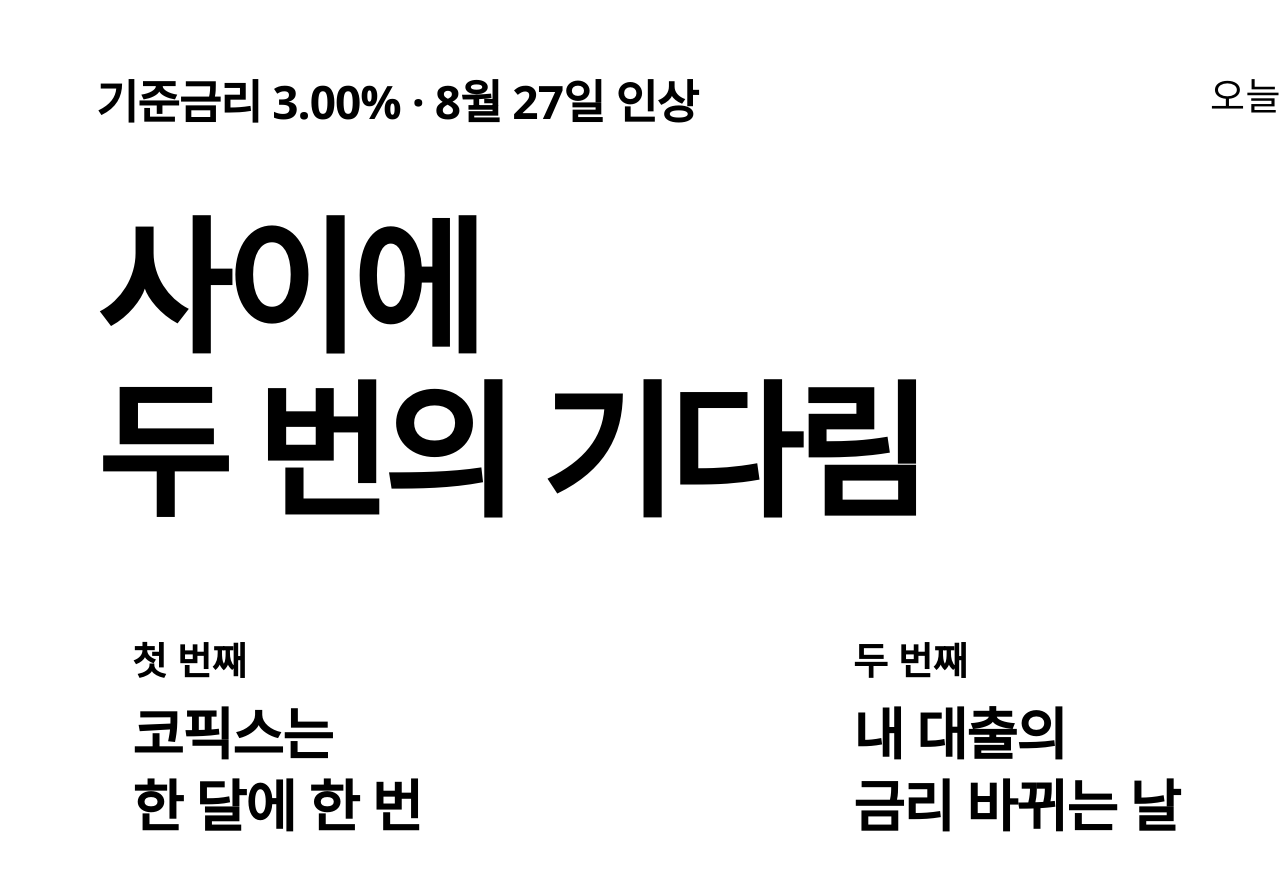
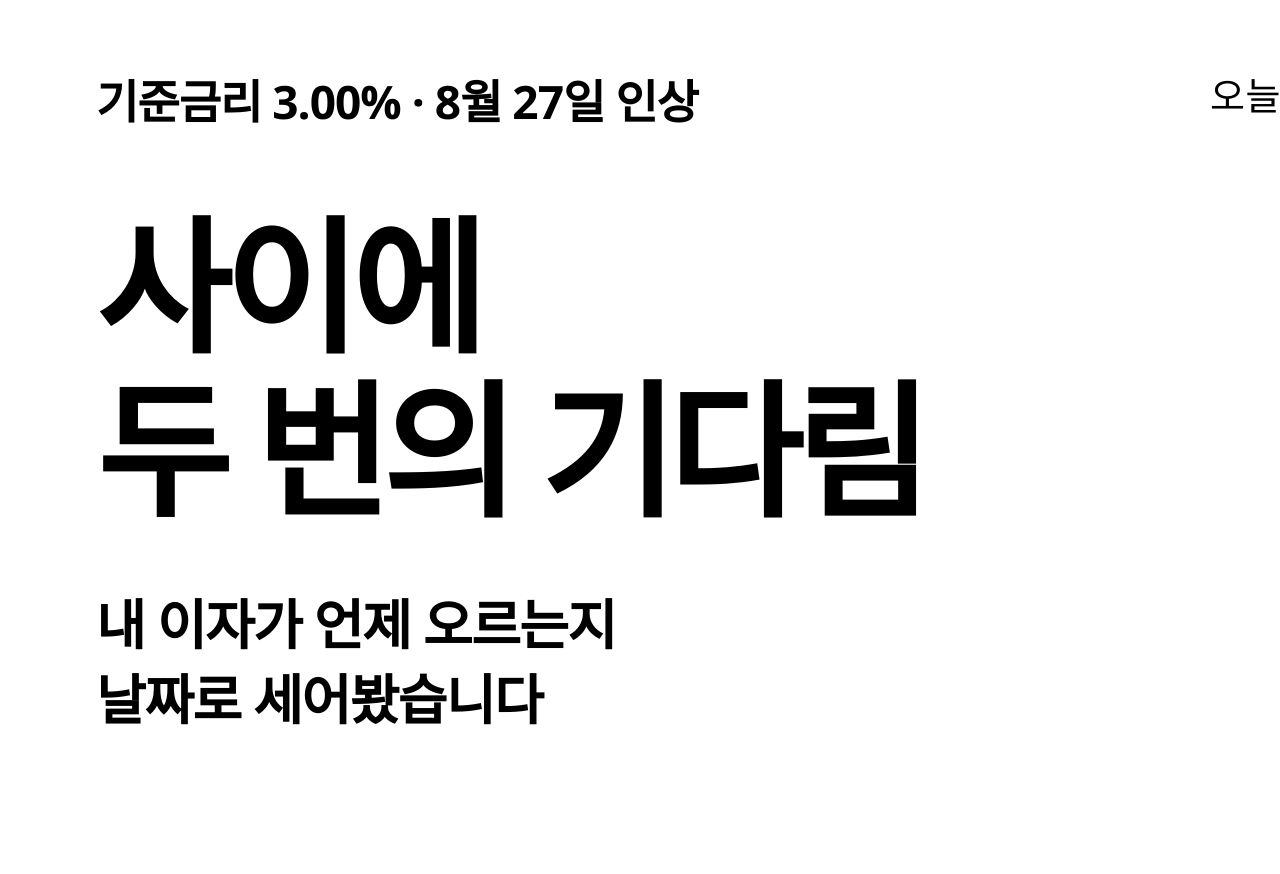
Before and after one commit to wjddus9066-dot/claude-study, a plain HTML site: page MONEYWEATHER/04_이미지/2026-09-05_기준금리3.00_대출금리_반영시점/_소스/01_썸네일.html in a window 1280 px wide. Shown: the top 874 px of the page. Drawn offline with Linux system fonts and the light colour scheme.

Commit message:
moneyweather: 썸네일이 답을 다 주고 있던 것 수정
「답이 있다는 것만 보여준다」고 적어놓고 이유 두 개를 이름까지 대주고 있었다.

  [정답] 박스: "하나는 코픽스 같은 지표금리가 한 달에 한 번만 발표된다는 것,
                다른 하나는 내 대출에 정해진 「금리 바뀌는 날」이 따로 있다는 것"
  썸네일 칩:   "코픽스는 한 달에 한 번" / "내 대출의 금리 바뀌는 날"

같은 내용이다. 목록에서 답이 끝나버려 열 이유가 없었다.

칩 두 개를 빼고 약속 문구로 바꿨다.
  사이에 두 번의 기다림          ← 이유가 둘이라는 것까지만
  내 이자가 언제 오르는지        ← 안에 구체적인 답이 있다는 신호
  날짜로 세어봤습니다

CLAUDE.md §41.2 에 이 함정을 적었다.
「답이 있다는 것만」이라고 생각하면서 이유를 하나씩 열거하기 쉽다.
열거하는 순간 그게 답이다.
확인법도 적었다 — 썸네일 문구를 본문 [정답] 박스와 나란히 놓고 읽어본다.

Co-Authored-By: Claude Opus 5 <noreply@anthropic.com>

```diff
--- a/MONEYWEATHER/04_이미지/2026-09-05_기준금리3.00_대출금리_반영시점/_소스/01_썸네일.html
+++ b/MONEYWEATHER/04_이미지/2026-09-05_기준금리3.00_대출금리_반영시점/_소스/01_썸네일.html
@@ -7,7 +7,10 @@
 
   세 가지를 지킨다.
     1. 제목을 그대로 옮겨 적지 않는다 (제목이 옆에 글자로 이미 보인다)
-    2. 답을 다 주지 않는다 — 답이 「있다」는 것만 보여주고 열게 만든다
+    2. 답을 다 주지 않는다
+       「두 번의 기다림이 있다」까지만 말하고 그게 뭔지는 말하지 않는다.
+       이름을 대는 순간 본문 [정답] 박스와 같은 내용이 되어 열 이유가 사라진다.
+       (실제로 한 번 그렇게 만들었다가 되돌렸다)
     3. 가정을 단정으로 말하지 않는다
        (11월 20일은 본문에서 「예를 들어」로 든 가정이다. 여기 쓰지 않는다)
     4. 로고(온도계)를 넣지 않는다 — 그건 파비콘이다.
@@ -38,19 +41,15 @@
   /* 목록에서 이것만 읽혀도 성립해야 한다 */
   .hook { margin-top:72px; font-size:146px; font-weight:800;
           letter-spacing:-7px; line-height:1.12; color:var(--navy-d); }
+  /* 답이 아니라 약속. 구체적인 답이 안에 있다는 것만 알린다 */
+  .promise { margin-top:56px; font-size:54px; font-weight:700;
+             line-height:1.38; color:var(--muted); letter-spacing:-1.5px; }
+
   .hook em {
     font-style:normal;
     background:linear-gradient(transparent 60%, var(--pink-bg) 60%);
   }
 
-  .chips { margin-top:70px; display:flex; gap:34px; }
-  .chip {
-    flex:1; background:var(--cream); border:3px solid var(--line);
-    border-radius:20px; padding:30px 36px;
-  }
-  .chip .n { font-size:38px; font-weight:800; color:var(--pink); }
-  .chip .t { margin-top:12px; font-size:56px; font-weight:800;
-             letter-spacing:-1.5px; line-height:1.28; }
 
 </style>
 <div class="card">
@@ -61,15 +60,7 @@
 
   <div class="hook">사이에<br><em>두 번의 기다림</em></div>
 
-  <div class="chips">
-    <div class="chip">
-      <div class="n">첫 번째</div>
-      <div class="t">코픽스는<br>한 달에 한 번</div>
-    </div>
-    <div class="chip">
-      <div class="n">두 번째</div>
-      <div class="t">내 대출의<br>금리 바뀌는 날</div>
-    </div>
-  </div>
+  <div class="promise">내 이자가 언제 오르는지<br>날짜로 세어봤습니다</div>
+
 
 </div>
```
Also changed, not shown: MONEYWEATHER/CLAUDE.md (+29 -1 lines), MONEYWEATHER/04_이미지/2026-09-05_기준금리3.00_대출금리_반영시점/01_썸네일.png.
